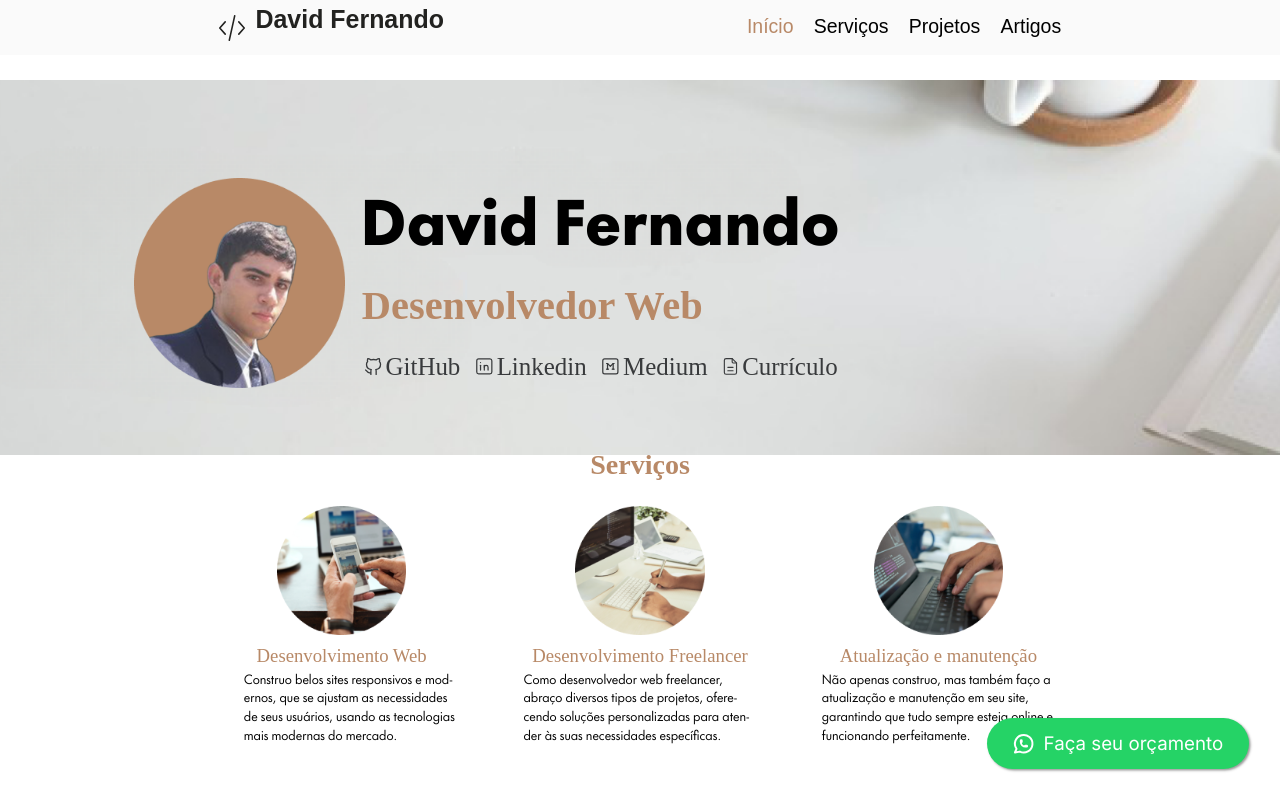
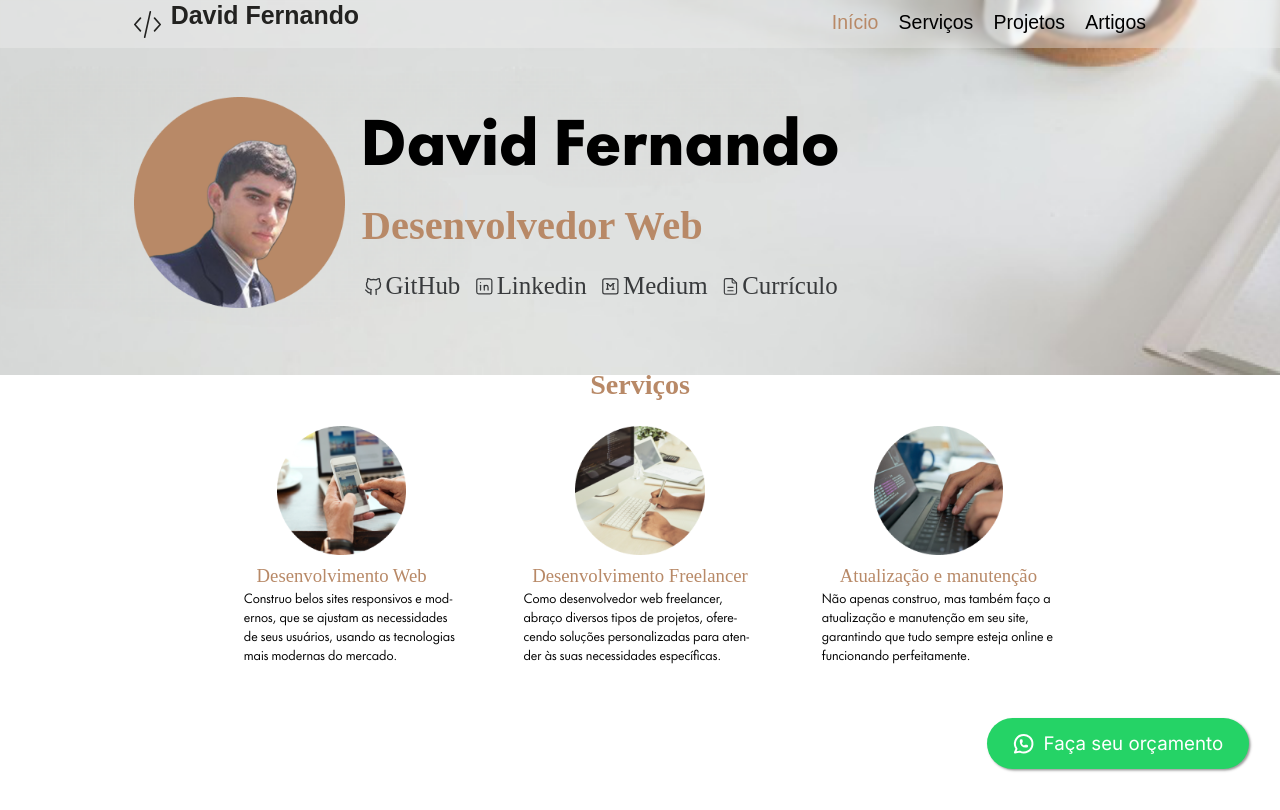
Before and after one commit to david-fernando/davidfernandodev, a Next.js app: page / in a window 1280 px wide. Shown: the top 810 px of the page. Built offline with nearby package versions, Linux system fonts and the light colour scheme.

Commit message:
Update Navigation.module.css

```diff
--- a/src/styles/components/Navigation.module.css
+++ b/src/styles/components/Navigation.module.css
@@ -5,6 +5,7 @@
   flex-shrink: 0;
   background-color: rgba(240, 240, 240, 0.37);
   backdrop-filter: blur(2px);
+  position: fixed
 }
 
 .content {
@@ -57,3 +58,35 @@
 .links > .active {
   color: var(--light-taupe);
 }
+
+@media (max-width: 1464px) {
+  .navgationContainer {
+    height: 3.8375rem;
+  }
+  .logotipo > p {
+    font-size: 30px
+  }
+  .links > a {
+    font-size: 24px;
+  }
+  .logotipo > img {
+    width: 30px !important;
+    height: 30px !important;
+  }
+}
+
+@media (max-width: 1392px) {
+  .content {
+    width: 101.4dvw;
+  }
+  .logotipo > p {
+    font-size: 32px
+  }
+  .links > a {
+    font-size: 25px;
+  }
+  .logotipo > img {
+    width: 34px !important;
+    height: 34px !important;
+  }
+}
```
